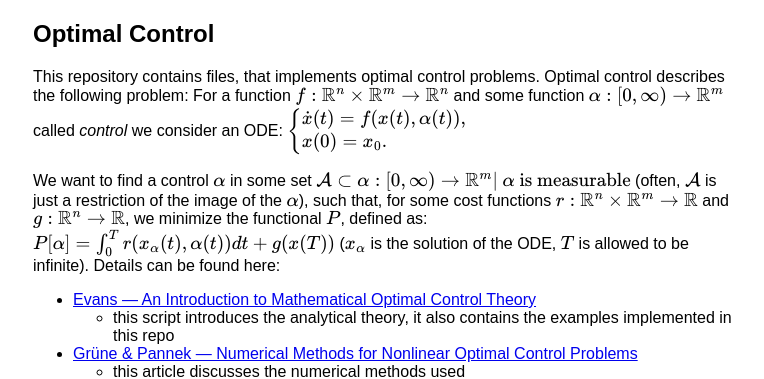
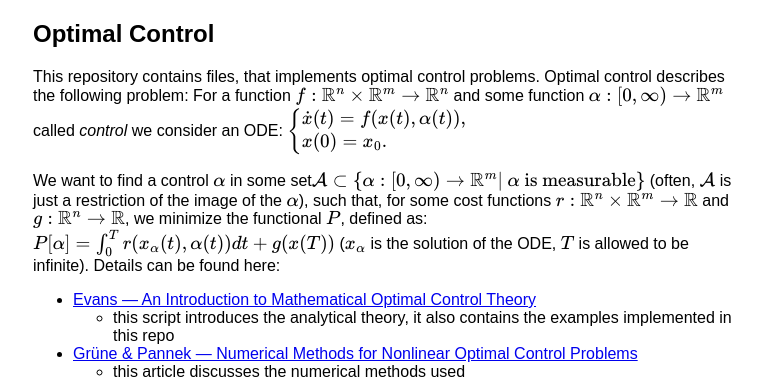
Before and after one commit to janispape/OptimalControl, a Jekyll site: the page built from docs/index.md, in a window 1280 px wide. Shown: the top 379 px of the page, without its empty margins (257-1021 px from the left). Built offline with Jekyll 4.4.1, drawn with Linux system fonts in a browser that asks for light colours.

Commit message:
fiddling with set notation in index.md

```diff
--- a/docs/index.md
+++ b/docs/index.md
@@ -16,9 +16,8 @@ x(0) = x_0.
 \end{cases}
 $$
 
-We want to find a control $\alpha$ in some set $\mathcal{A} \subset
-\{\alpha:[0,\infty) \rightarrow \mathbb{R}^m | \ \alpha \text{ is measurable}
-\}$ (often, $\mathcal{A}$ is just a restriction of the image of the $\alpha$),
+We want to find a control $\alpha$ in some set$\mathcal{A} \subset \\{ \alpha:[0,\infty) \rightarrow \mathbb{R}^m | \ \alpha \text{ is measurable}
+\\}$ (often, $\mathcal{A}$ is just a restriction of the image of the $\alpha$),
 such that, for some cost functions
 $r:\mathbb{R}^n \times \mathbb{R}^m \rightarrow \mathbb{R}$ and
 $g:\mathbb{R}^n \rightarrow \mathbb{R}$, we minimize the functional $P$, defined
```
